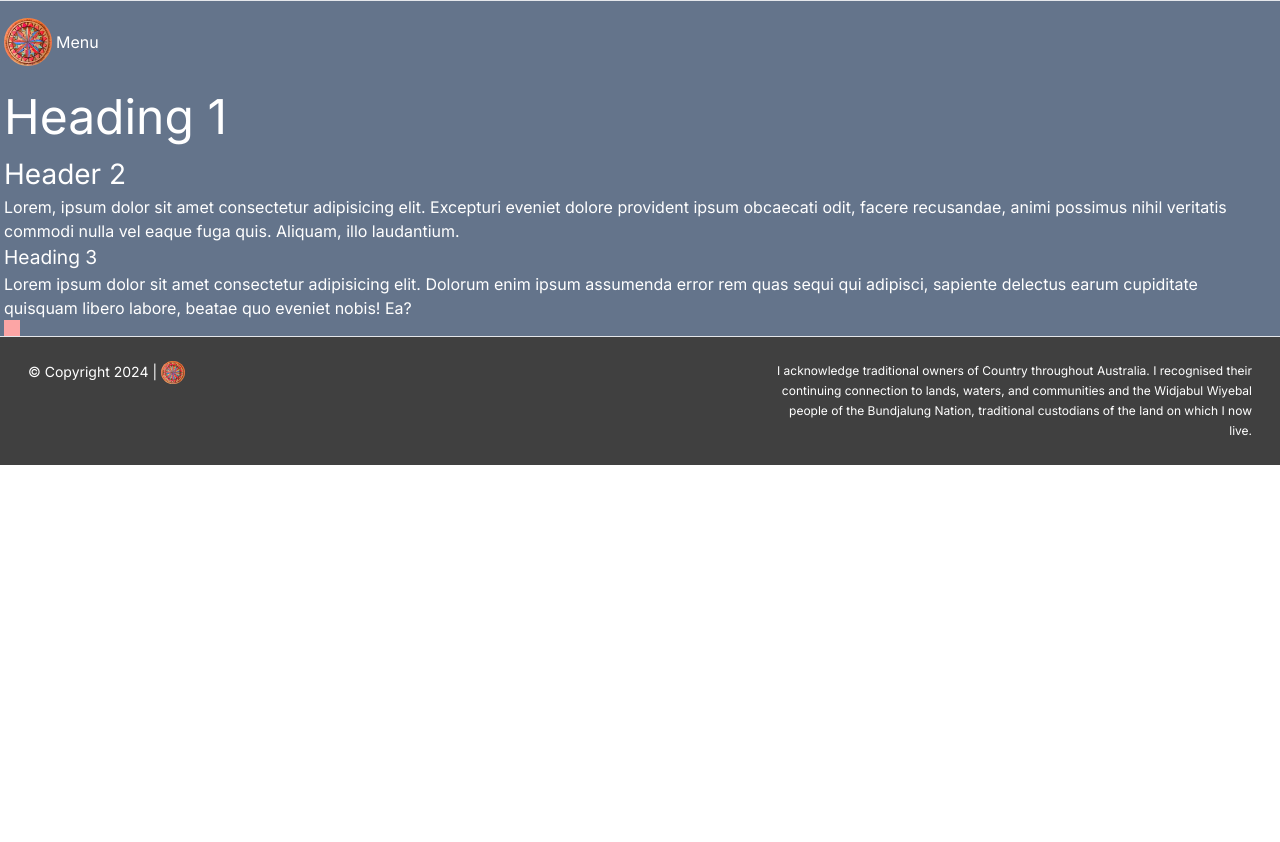
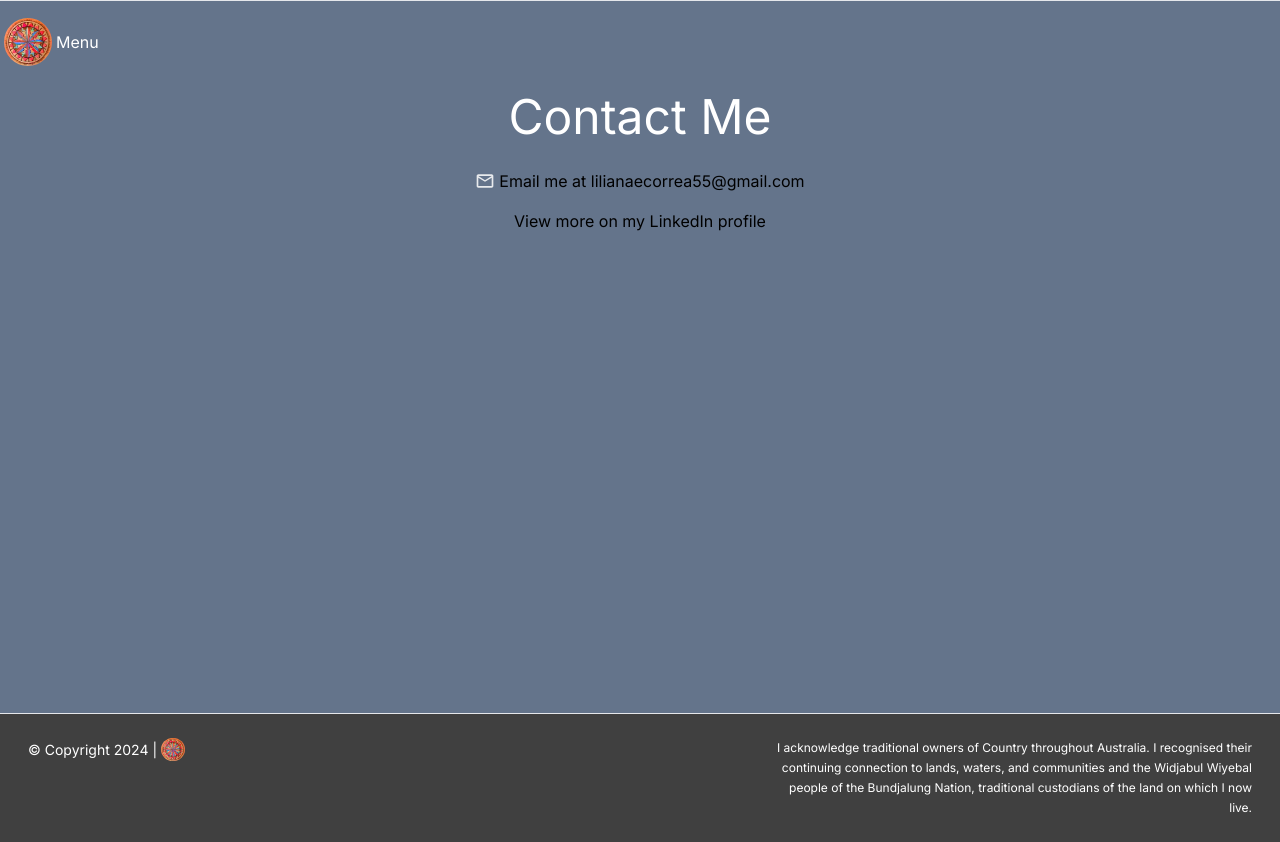
Before and after one commit to LYD01/liliana.e.correa, a Next.js app: page /contact-us in a window 1280 px wide. Before the commit the page ends 800 px from the top, so only its background shows below. Built offline with nearby package versions, Linux system fonts and the light colour scheme.

Commit message:
contact us

```diff
--- a/src/app/contact-us/page.tsx
+++ b/src/app/contact-us/page.tsx
@@ -1,26 +1,13 @@
-
+import Image from "next/image";
 export default function ContactUsPage() {
     return (
-        <div className="bg-slate-500">
-            <div className="px-1 pt-20 h-full container mx-auto">
-                <div className="">
-                    <div>
-                        <h1 className="">Heading 1</h1>
-                    </div>
-                    <div>
-                        <h2>Header 2</h2>
-                        <p>Lorem, ipsum dolor sit amet consectetur adipisicing elit. Excepturi eveniet dolore provident ipsum obcaecati odit, facere recusandae, animi possimus nihil veritatis commodi nulla vel eaque fuga quis. Aliquam, illo laudantium.</p>
-                        <h3>Heading 3</h3>
-                        <p>Lorem ipsum dolor sit amet consectetur adipisicing elit. Dolorum enim ipsum assumenda error rem quas sequi qui adipisci, sapiente delectus earum cupiditate quisquam libero labore, beatae quo eveniet nobis! Ea?</p>
-                    </div>
-
-                </div>
-                <div>
-                    <div>
-                    </div>
-                    <div className="h-4 w-4 bg-red-300" >
-                    </div>
-                </div>
+        <div className="bg-slate-500 h-[89vh]">
+            <div className="px-1 pt-20 container mx-auto flex items-center flex-col gap-4 ">
+                <h1 className="">Contact Me</h1>
+                <a href="mailto:lilianaecorrea55@gmail.com" className="flex items-center gap-1"><Image src={"/icons/mail_24dp_FILL0_wght400_GRAD0_opsz24.svg"} alt={"mail icon"} width={20} height={20} /> Email me at lilianaecorrea55@gmail.com</a>
+                <a href="linkedin.com/in/liliana-correa-a6670b19">
+{/* <Image src={""} alt={""} width={'20'} height={'20'}/>  */}
+View more on my LinkedIn profile</a>
             </div>
         </div>
     );
--- a/src/app/layout.tsx
+++ b/src/app/layout.tsx
@@ -8,7 +8,7 @@ const inter = Inter({ subsets: ["latin"] });
 
 export const metadata: Metadata = {
   title: "Liliana E Correa",
-  // description: "Generated by create next app",
+  // description: "Generated by create next app",,
 };
 
 export default function RootLayout({
```
